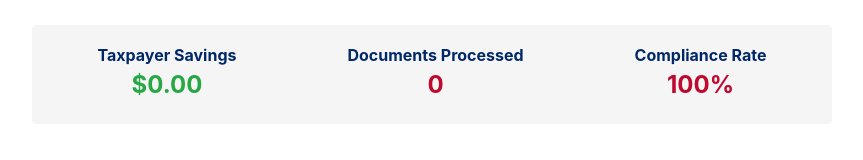
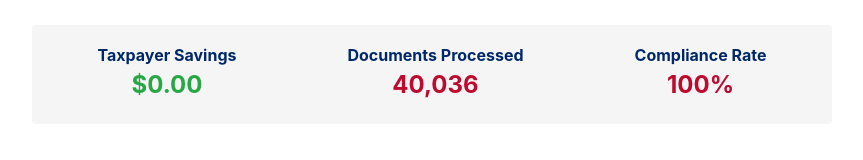
Before and after one commit to mkrul/pronoun-compliance-tool, a React (Create React App) app: page / in a window 1280 px wide. Shown: the part 630-790 px from the top of the page, without its empty margins (208-1071 px from the left). Built offline with nearby package versions, Linux system fonts and the light colour scheme; the HTML template or start-up script is replaced by a standard one.

Commit message:
add localstorage store

```diff
--- a/src/App.js
+++ b/src/App.js
@@ -4,10 +4,21 @@ import './App.css';
 function App() {
   const [inputText, setInputText] = useState('');
   const [outputText, setOutputText] = useState('');
-  const [processCount, setProcessCount] = useState(0);
+  const [processCount, setProcessCount] = useState(() => {
+    const savedCount = localStorage.getItem('processCount');
+    if (savedCount) {
+      return parseInt(savedCount);
+    }
+    // Generate random number between 30,000 and 90,000
+    return Math.floor(Math.random() * (90000 - 20000 + 1)) + 20000;
+  });
   const [isProcessing, setIsProcessing] = useState(false);
   const [loadingMessage, setLoadingMessage] = useState('');
   const [showError, setShowError] = useState(false);
+
+  useEffect(() => {
+    localStorage.setItem('processCount', processCount.toString());
+  }, [processCount]);
 
   const bureaucraticMessages = [
     "Reviewing Email Signature Compliance Protocols...",
@@ -171,7 +182,7 @@ function App() {
           </div>
           <div className="stat-box">
             <h4>Documents Processed</h4>
-            <p>{processCount}</p>
+            <p>{processCount.toLocaleString()}</p>
           </div>
           <div className="stat-box">
             <h4>Compliance Rate</h4>
```
